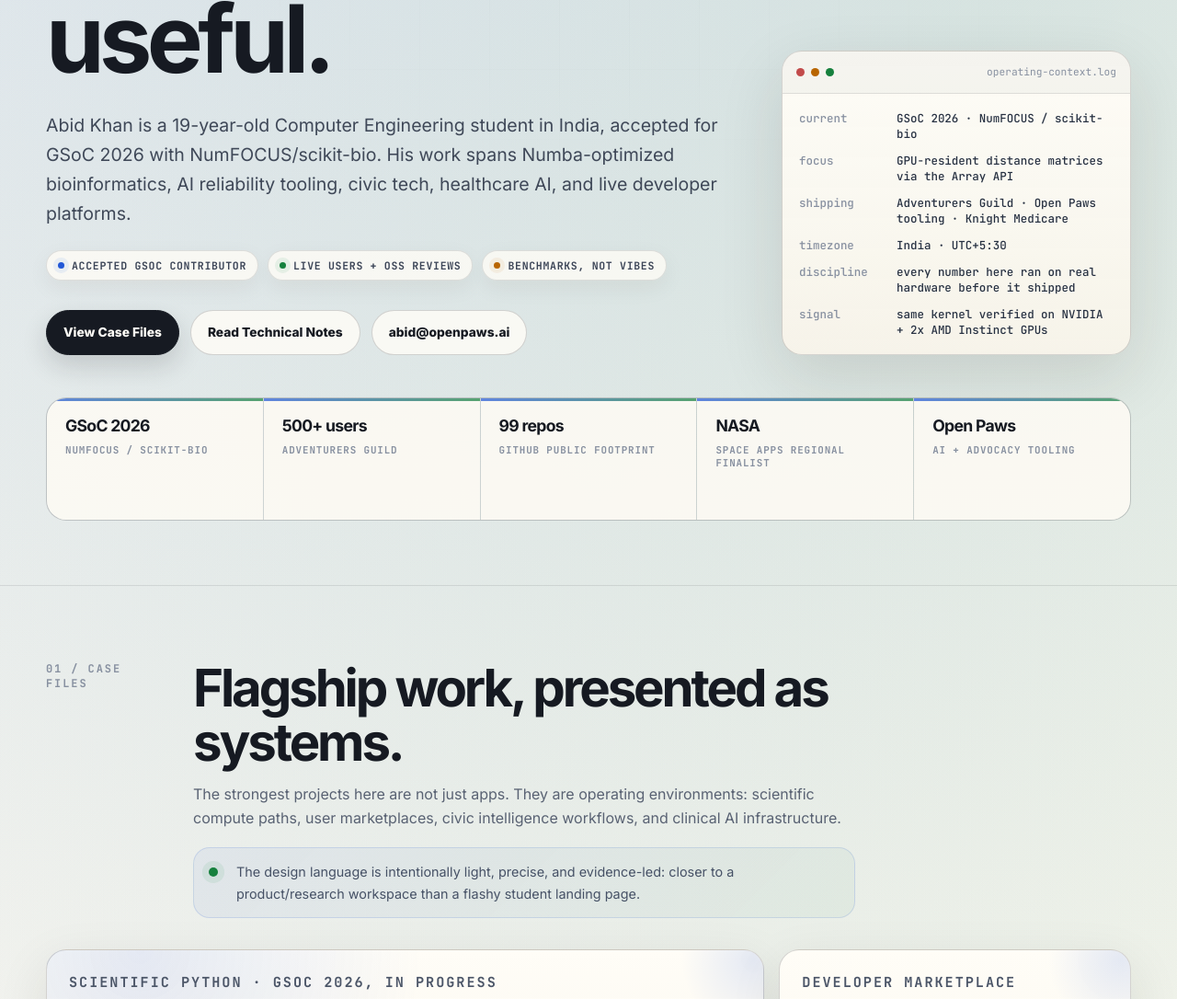
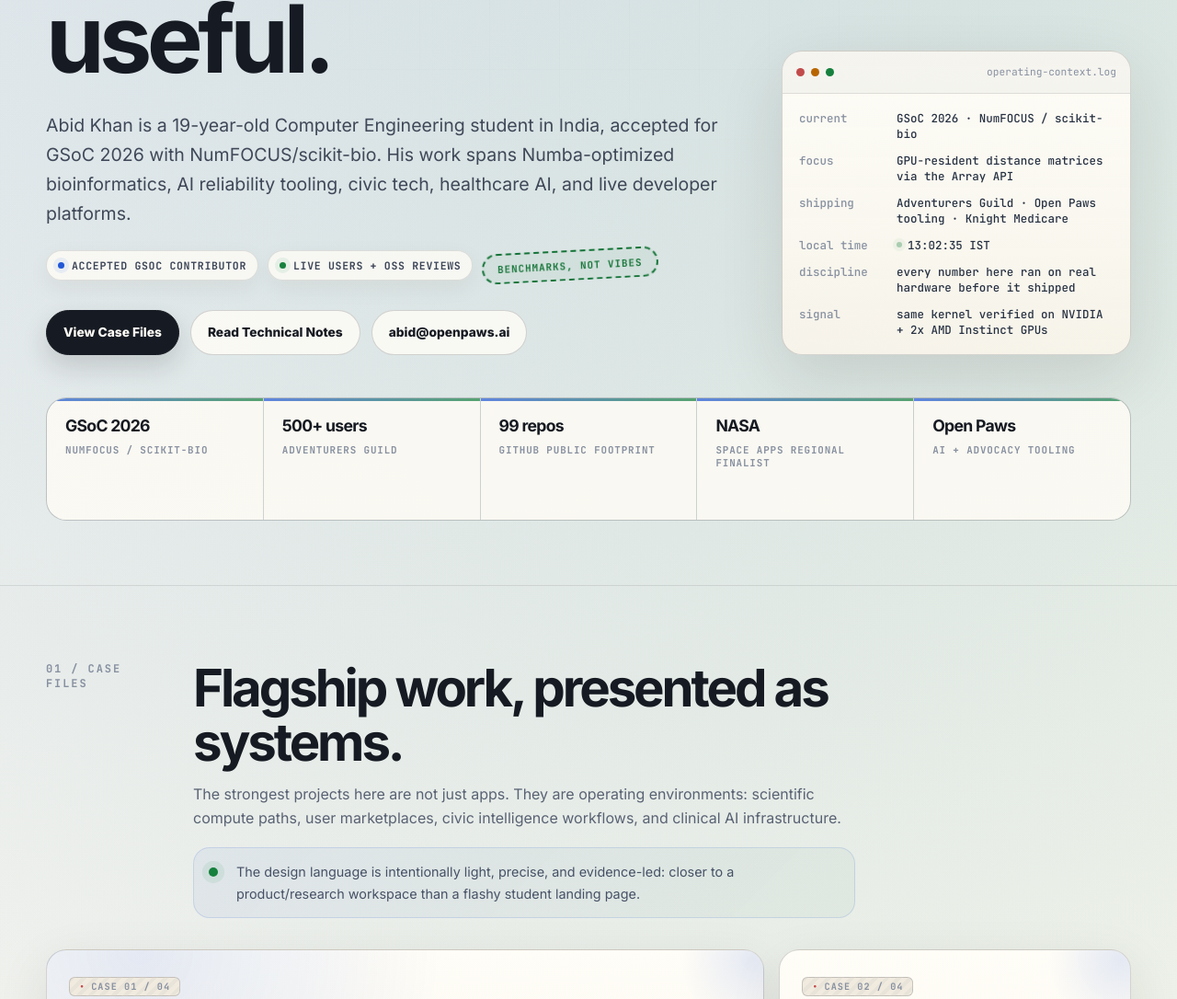
Before and after one commit to LarytheLord/LarytheLord.github.io, a plain HTML site: page index.html in a window 1280 px wide. Shown: the part 609-1695 px from the top of the page at 92% size. Drawn offline with Linux system fonts and the light colour scheme.

Commit message:
Add visual signature elements: ink stamps, case dockets, ink underline, live clock, margin notes

```diff
--- a/index.html
+++ b/index.html
@@ -271,6 +271,55 @@
       .section-top { grid-template-columns: 1fr; gap: 12px; }
       .nav-links { display: none; }
     }
+    /* --- personal marks: stamps, docket tags, margin notes, ink underline --- */
+    .squiggle-wrap { position: relative; display: inline-block; }
+    .squiggle-wrap svg { position: absolute; left: -3%; right: -3%; bottom: -0.1em; width: 106%; height: 0.4em; overflow: visible; }
+    .squiggle-wrap svg path { stroke: var(--amber); stroke-width: 5; fill: none; stroke-linecap: round; opacity: 0.65; }
+    .stamp {
+      display: inline-flex;
+      align-items: center;
+      gap: 7px;
+      padding: 7px 15px;
+      border: 2px dashed var(--green);
+      border-radius: 999px;
+      color: var(--green);
+      font: 800 0.68rem 'JetBrains Mono', monospace;
+      text-transform: uppercase;
+      letter-spacing: 0.09em;
+      transform: rotate(-3deg);
+      mix-blend-mode: multiply;
+      background: rgba(22, 128, 61, 0.045);
+      white-space: nowrap;
+    }
+    .stamp.amber { border-color: var(--amber); color: var(--amber); background: rgba(184, 101, 0, 0.05); transform: rotate(2deg); }
+    .case-docket {
+      display: inline-flex;
+      align-items: center;
+      gap: 6px;
+      padding: 3px 10px;
+      margin-bottom: 14px;
+      border: 1px solid var(--line-strong);
+      border-radius: 6px;
+      background: repeating-linear-gradient(135deg, rgba(22, 26, 34, 0.03) 0px, rgba(22, 26, 34, 0.03) 4px, transparent 4px, transparent 9px), var(--panel-2);
+      color: var(--soft);
+      font: 800 0.64rem 'JetBrains Mono', monospace;
+      letter-spacing: 0.1em;
+      text-transform: uppercase;
+    }
+    .case-docket::before { content: '\2022'; color: var(--red); }
+    .margin-note {
+      display: grid;
+      grid-template-columns: 2px 1fr;
+      gap: 14px;
+      max-width: 560px;
+      margin-top: 20px;
+      padding-left: 2px;
+    }
+    .margin-note::before { content: ''; background: repeating-linear-gradient(180deg, var(--amber) 0, var(--amber) 5px, transparent 5px, transparent 10px); border-radius: 2px; }
+    .margin-note p { font-family: 'Instrument Serif', Georgia, serif; font-style: italic; font-size: 1.12rem; color: #5a4a2e; line-height: 1.4; }
+    .clock-live { display: inline-flex; align-items: center; gap: 6px; }
+    .clock-live::before { content: ''; width: 6px; height: 6px; border-radius: 50%; background: var(--green); box-shadow: 0 0 0 4px rgba(22, 128, 61, 0.14); animation: pulse-dot 2s ease-in-out infinite; }
+    @keyframes pulse-dot { 0%, 100% { opacity: 1; } 50% { opacity: 0.35; } }
     @media (max-width: 560px) {
       .container { width: min(100% - 28px, 1180px); }
       .hero { padding-top: 116px; }
@@ -279,6 +328,7 @@
       .log { grid-template-columns: 1fr; gap: 2px; }
       .role-item, .writing-item { grid-template-columns: 1fr; }
       .section { padding: 62px 0; }
+      .stamp { transform: none; }
     }
   </style>
 </head>
@@ -303,12 +353,12 @@
         <div class="hero-grid">
           <div>
             <p class="eyebrow">Scientific software / AI systems / open source</p>
-            <h1>I build systems that make the <span class="serif">hard parts</span> faster, safer, and useful.</h1>
+            <h1>I build systems that make the <span class="squiggle-wrap"><span class="serif">hard parts</span><svg viewBox="0 0 200 20" preserveAspectRatio="none" aria-hidden="true"><path d="M2 12 Q 28 2, 55 11 T 108 9 T 160 12 T 198 8" /></svg></span> faster, safer, and useful.</h1>
             <p class="lead">Abid Khan is a 19-year-old Computer Engineering student in India, accepted for GSoC 2026 with NumFOCUS/scikit-bio. His work spans Numba-optimized bioinformatics, AI reliability tooling, civic tech, healthcare AI, and live developer platforms.</p>
             <div class="artifact-row" aria-label="Current proof artifacts">
               <span class="artifact"><i></i>Accepted GSoC contributor</span>
               <span class="artifact"><i></i>Live users + OSS reviews</span>
-              <span class="artifact"><i></i>Benchmarks, not vibes</span>
+              <span class="stamp">Benchmarks, not vibes</span>
             </div>
             <div class="hero-actions">
               <a class="btn btn-primary" href="#case-files">View Case Files</a>
@@ -322,7 +372,7 @@
               <div class="log"><span>current</span><span>GSoC 2026 · NumFOCUS / scikit-bio</span></div>
               <div class="log"><span>focus</span><span>GPU-resident distance matrices via the Array API</span></div>
               <div class="log"><span>shipping</span><span>Adventurers Guild · Open Paws tooling · Knight Medicare</span></div>
-              <div class="log"><span>timezone</span><span>India · UTC+5:30</span></div>
+              <div class="log"><span>local time</span><span class="clock-live mono" id="ist-clock">--:--:-- IST</span></div>
               <div class="log"><span>discipline</span><span>every number here ran on real hardware before it shipped</span></div>
               <div class="log"><span>signal</span><span>same kernel verified on NVIDIA + 2x AMD Instinct GPUs</span></div>
             </div>
@@ -352,11 +402,13 @@
         <div class="case-grid">
           <article class="case featured fade-in">
             <div>
+              <span class="case-docket">Case 01 / 04</span>
               <p class="case-kicker">Scientific Python · GSoC 2026, in progress</p>
               <h3>Numba + GPU performance kernels for scikit-bio</h3>
               <div class="system-line">Numba CPU (merged) → GPU-resident Array API → CUDA / ROCm kernels</div>
               <p>Replaced performance-critical Cython paths in scikit-bio with a Numba CPU engine, now merged to <code>main</code>. Current work makes the distance-matrix classes GPU-capable through the Array API, so data that already lives on a GPU stays there through PERMANOVA and Mantel — verified with the same source running correctly on both NVIDIA and AMD hardware.</p>
               <div class="case-meta"><div><strong>Merged</strong><span>Numba CPU engine</span></div><div><strong>NVIDIA + AMD</strong><span>Same source, verified</span></div><div><strong>&lt;1e-15</strong><span>Numerical agreement</span></div></div>
+              <span class="stamp" style="margin-top: 4px;">Hardware verified, not just simulated</span>
               <div class="tag-row"><span class="tag">Numba</span><span class="tag">CUDA</span><span class="tag">ROCm</span><span class="tag">Array API</span><span class="tag">Bioinformatics</span></div>
             </div>
             <div class="link-row"><a class="link-chip" href="blog/gsoc-skbio-gpu-array-api.html">Read GPU progress update</a><a class="link-chip" href="blog/gsoc-scikit-bio-numba.html">Read GSoC announcement</a><a class="link-chip" href="https://github.com/scikit-bio/scikit-bio" target="_blank" rel="noreferrer">scikit-bio</a></div>
@@ -364,6 +416,7 @@
 
           <article class="case fade-in">
             <div>
+              <span class="case-docket">Case 02 / 04</span>
               <p class="case-kicker">Developer marketplace</p>
               <h3>Adventurers Guild</h3>
               <div class="system-line">Quests → XP → Rank → Work</div>
@@ -376,6 +429,7 @@
 
           <article class="case fade-in">
             <div>
+              <span class="case-docket">Case 03 / 04</span>
               <p class="case-kicker">Civic AI</p>
               <h3>Open Permit</h3>
               <div class="system-line">Permit → Legal context → Objection</div>
@@ -388,6 +442,7 @@
 
           <article class="case fade-in">
             <div>
+              <span class="case-docket">Case 04 / 04</span>
               <p class="case-kicker">Healthcare AI</p>
               <h3>Knight Medicare</h3>
               <div class="system-line">Clinical data → Safety → Backend</div>
@@ -408,6 +463,7 @@
           <div>
             <h2 class="section-title">Technical proof beats portfolio theater.</h2>
             <p class="section-copy">The site should make the work legible: benchmarks, reviewed PRs, production risk reduction, and concrete engineering constraints.</p>
+            <div class="margin-note"><p>If a claim here isn't attached to a PR, a benchmark, or a commit hash, it doesn't belong on this page.</p></div>
           </div>
         </div>
         <div class="evidence-grid">
@@ -523,6 +579,7 @@ dispatch: Numba CPU -> Numba CUDA/HIP -> Array API fallback</pre>
           <div>
             <h2 class="section-title">Reach out when the work has teeth.</h2>
             <p class="section-copy">Best fit: scientific Python, AI reliability, civic tech, animal advocacy tooling, healthcare AI, and serious open-source collaboration.</p>
+            <div class="margin-note"><p>"Quick call to pick your brain" gets a slower reply than a PR link or a repro case.</p></div>
           </div>
         </div>
         <div class="contact-grid">
@@ -565,6 +622,18 @@ dispatch: Numba CPU -> Numba CUDA/HIP -> Array API fallback</pre>
         });
       }, { threshold: 0.12, rootMargin: '0px 0px -45px 0px' });
       document.querySelectorAll('.fade-in').forEach((el) => observer.observe(el));
+
+      const clockEl = document.getElementById('ist-clock');
+      if (clockEl) {
+        const tick = () => {
+          const parts = new Intl.DateTimeFormat('en-GB', {
+            timeZone: 'Asia/Kolkata', hour: '2-digit', minute: '2-digit', second: '2-digit', hour12: false
+          }).format(new Date());
+          clockEl.textContent = parts + ' IST';
+        };
+        tick();
+        setInterval(tick, 1000);
+      }
     });
   </script>
 </body>
```
